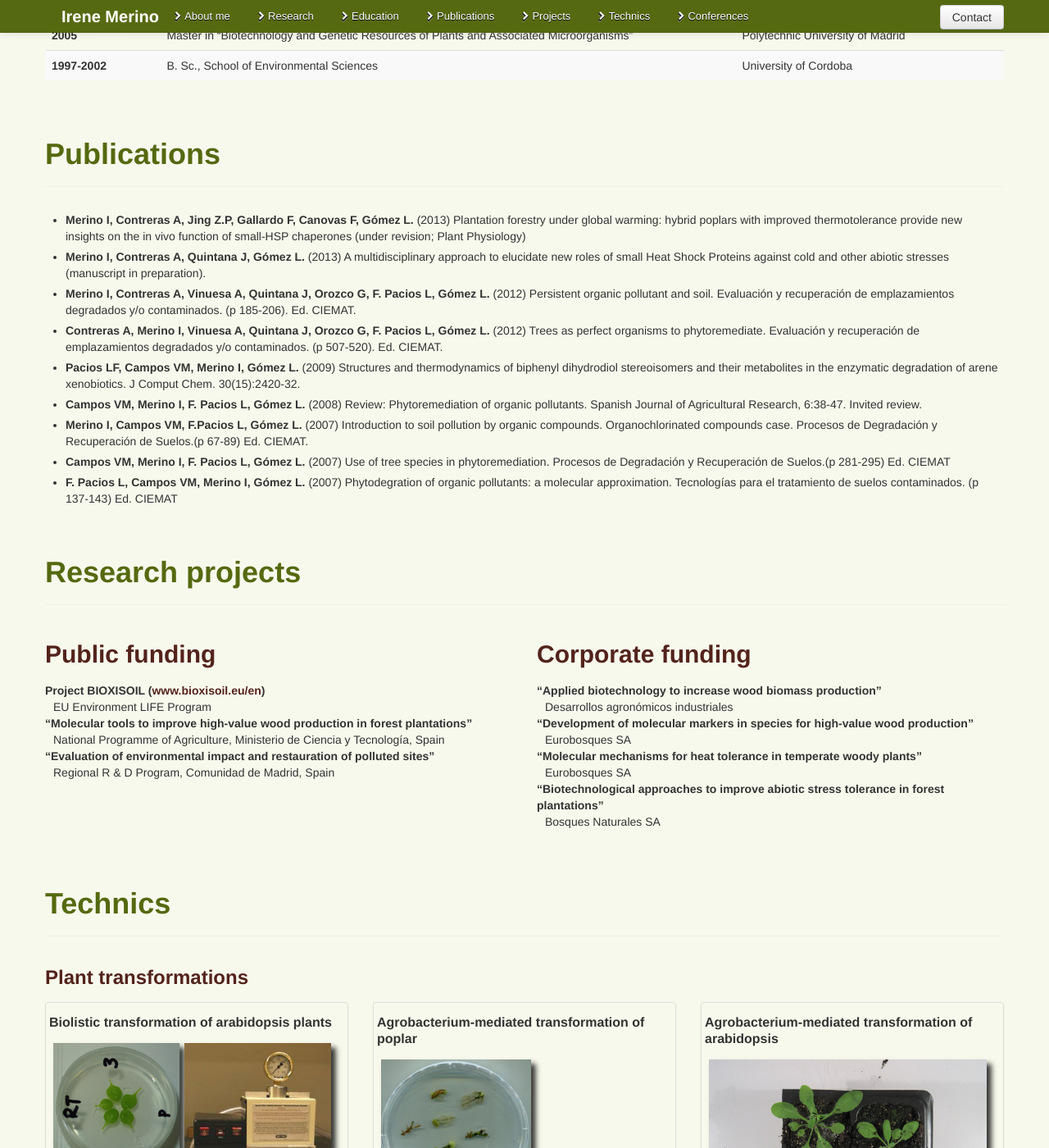
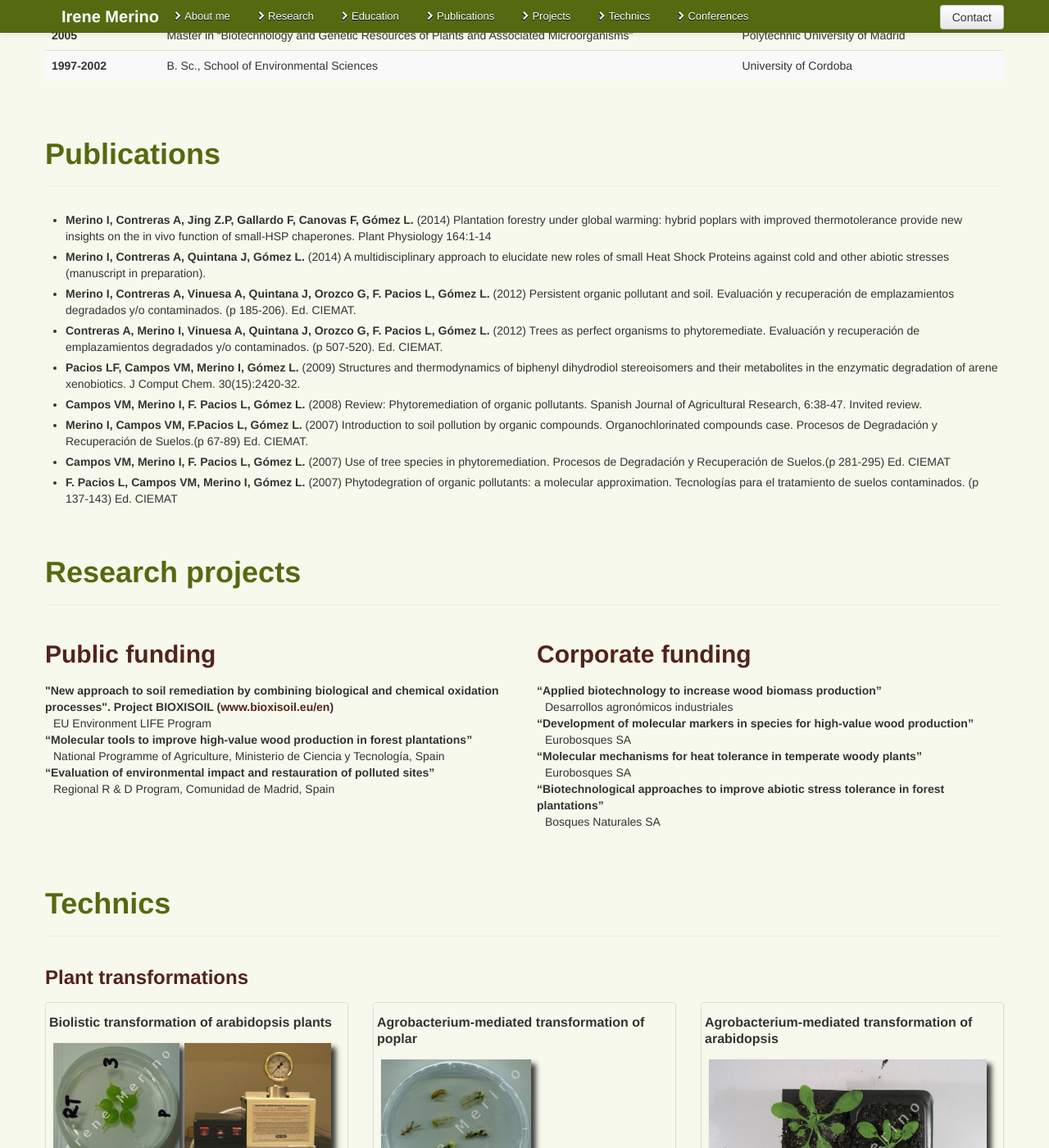
Before and after one commit to irenemerino/irenemerino, a Jekyll site: the page built from index.html, in a window 1280 px wide and 1400 px high, scrolled down 1041 px. Shown: the whole window at 82% size. Built offline with Jekyll 4.4.1, drawn with Linux system fonts in a browser that asks for light colours; nearby versions of some CDN libraries.

Commit message:
updated content

```diff
--- a/_config.yml
+++ b/_config.yml
@@ -6,8 +6,5 @@ author_email: me@irenemerino.com
 keywords: ""
 
 permalink: pretty
-auto: true
-server: true
 lsi: false
 pygments: true
-exclude: private
--- a/index.html
+++ b/index.html
@@ -134,8 +134,8 @@ lang: es
       <h1>Publications</h1>
     </div>
     <ul>
-      <li><strong>Merino I, Contreras A, Jing Z.P, Gallardo F, Canovas F, Gómez L.</strong> (2013) Plantation forestry under global warming: hybrid poplars with improved thermotolerance provide new insights on the in vivo function of small-HSP chaperones (under revision; Plant Physiology)</li>
-      <li><strong>Merino I, Contreras A, Quintana J, Gómez L.</strong> (2013) A multidisciplinary approach to elucidate new roles of small Heat Shock Proteins against cold and other abiotic stresses (manuscript in preparation).</li>
+      <li><strong>Merino I, Contreras A, Jing Z.P, Gallardo F, Canovas F, Gómez L.</strong> (2014) Plantation forestry under global warming: hybrid poplars with improved thermotolerance provide new insights on the in vivo function of small-HSP chaperones. Plant Physiology 164:1-14</li>
+      <li><strong>Merino I, Contreras A, Quintana J, Gómez L.</strong> (2014) A multidisciplinary approach to elucidate new roles of small Heat Shock Proteins against cold and other abiotic stresses (manuscript in preparation).</li>
       <li><strong>Merino I, Contreras A, Vinuesa A, Quintana J, Orozco G, F. Pacios L, Gómez L.</strong> (2012) Persistent organic pollutant and soil. Evaluación y recuperación de emplazamientos degradados y/o contaminados. (p 185-206). Ed. CIEMAT.</li>
       <li><strong>Contreras A, Merino I, Vinuesa A, Quintana J, Orozco G, F. Pacios L, Gómez L.</strong> (2012) Trees as perfect organisms to phytoremediate. Evaluación y recuperación de emplazamientos degradados y/o contaminados. (p 507-520). Ed. CIEMAT.</li>
       <li><strong>Pacios LF, Campos VM, Merino I, Gómez L.</strong> (2009) Structures and thermodynamics of biphenyl dihydrodiol stereoisomers and their metabolites in the enzymatic degradation of arene xenobiotics. J Comput Chem. 30(15):2420-32.</li>
@@ -154,7 +154,7 @@ lang: es
       <div class="span6">
         <h2>Public funding</h2>
         <dl>
-          <dt>Project BIOXISOIL (<a href="http://www.bioxisoil.eu/en/">www.bioxisoil.eu/en</a>)</dt>
+          <dt>"New approach to soil remediation by combining biological and chemical oxidation processes". Project BIOXISOIL (<a href="http://www.bioxisoil.eu/en/">www.bioxisoil.eu/en</a>)</dt>
           <dd>EU Environment LIFE Program</dd>
           <dt>“Molecular tools to improve high-value wood production in forest plantations”</dt>
           <dd>National Programme of Agriculture, Ministerio de Ciencia y Tecnología, Spain</dd>
```
Also changed, not shown: assets/images/SDS-PAGE-bidimensional.png, assets/images/SDS-PAGE-unidimensional-ecolli.png, assets/images/SDS-PAGE-unidimensional.png, assets/images/agrobacterium-mediated-transformation-of-poplar.png, assets/images/arabidopsis.png, assets/images/biolistic-transformation-of-arabidopsis-plants.png, assets/images/callus-of-poplar.png, assets/images/poplar-in-vitro-propagation.png, assets/images/shoot-of-poplar.png, assets/images/viena2011.jpg (deleted), assets/images/western-ecolli.png, assets/images/western.png.
